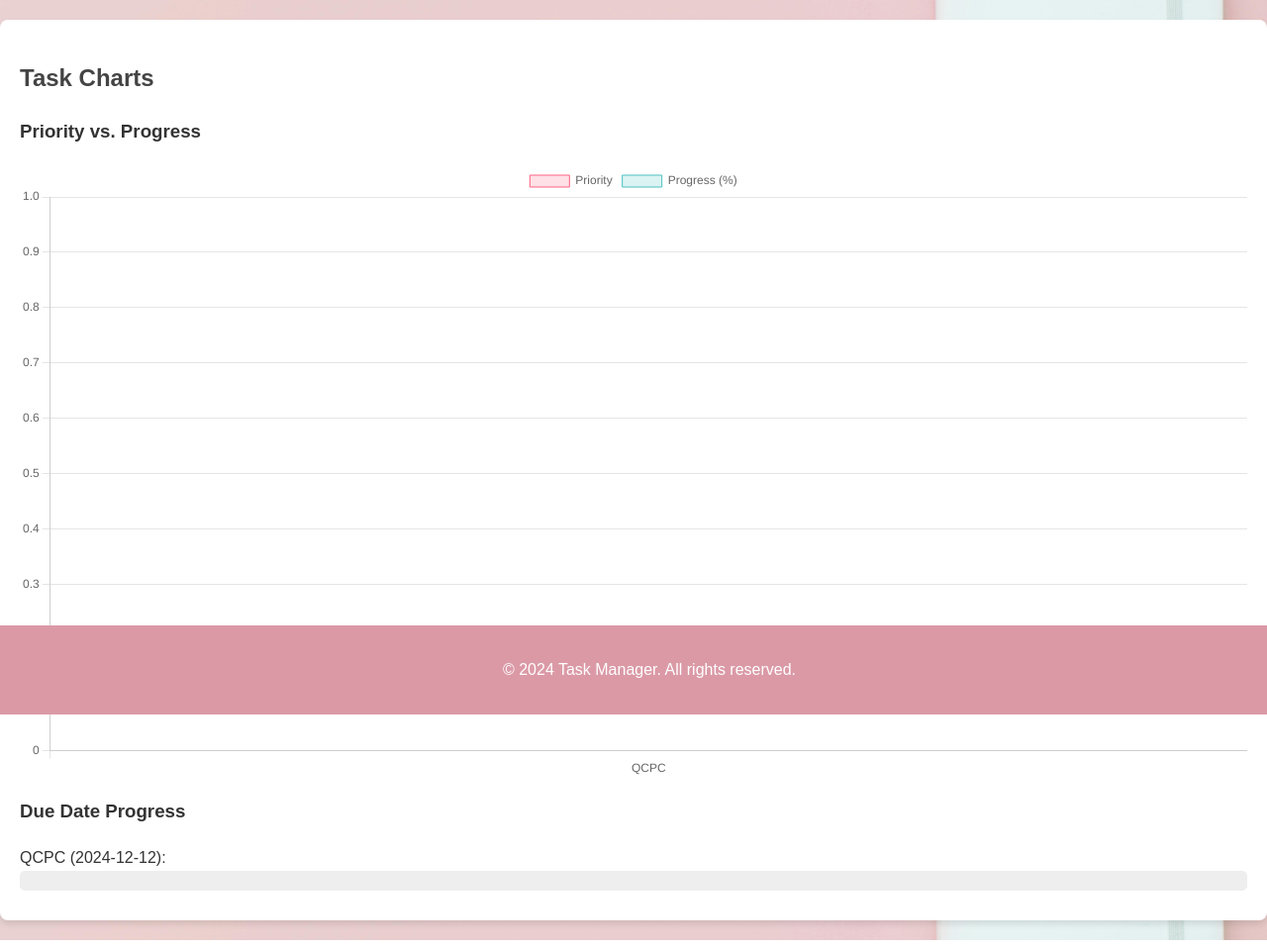
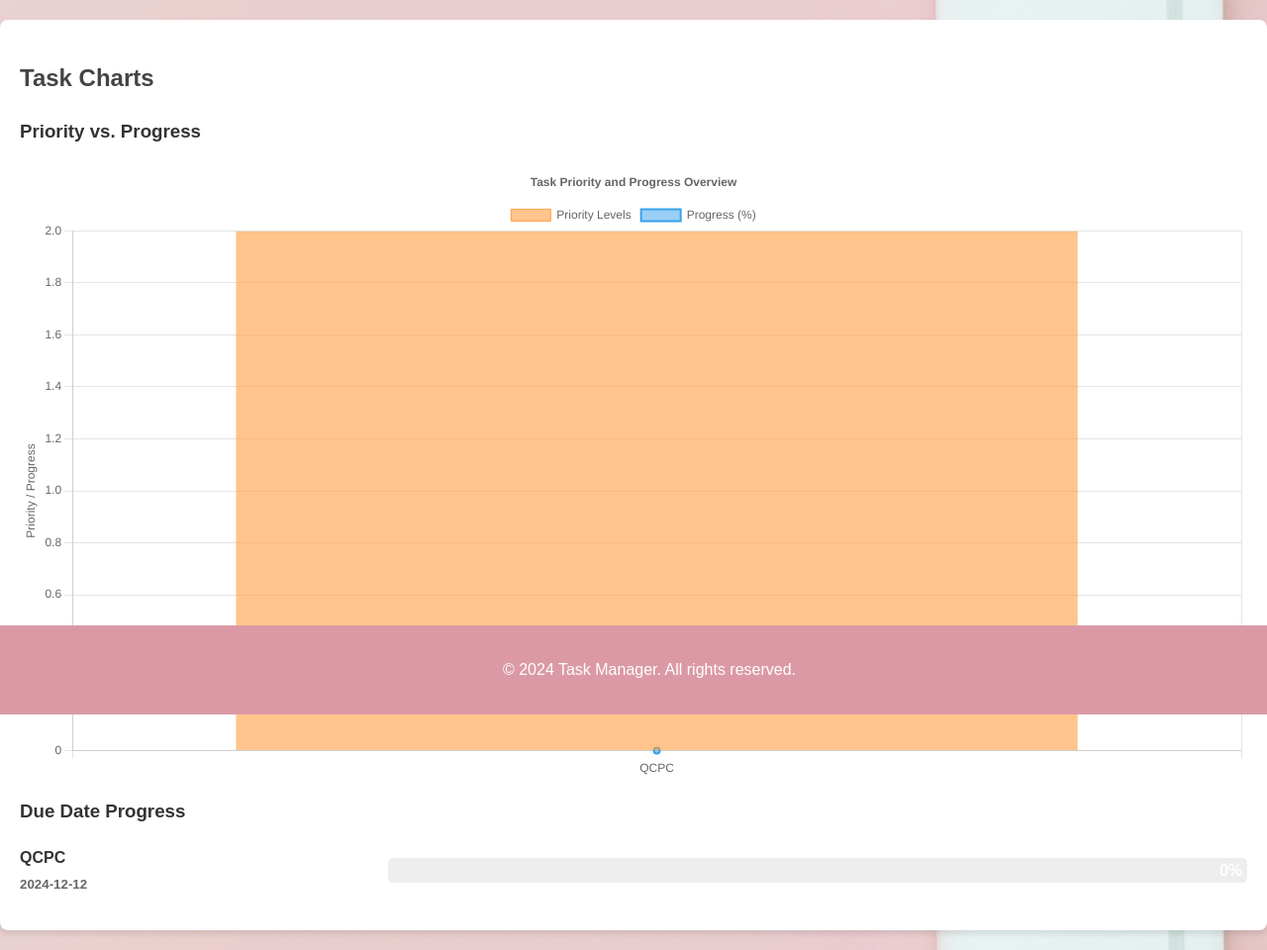
Before and after one commit to solomonAlemu/Task-Manager-Website, a Flask app: page /task_charts in a window 1280 px wide. Shown: the part 78-1038 px from the top of the page at 99% size. Run offline with Flask 3, Linux system fonts and the light colour scheme; data comes from the database, SQL or seed files in the repository.

Commit message:
revised task chart;

```diff
--- a/app.py
+++ b/app.py
@@ -262,7 +262,29 @@ def delete_historical_tasks():
 
 @app.route('/monthly-action', methods=['GET', 'POST'])
 def monthly_action():
-    # ... (previous code remains the same)
+    """Manage monthly action items."""
+    if request.method == 'POST':
+        description = request.form.get('description')
+        priority = request.form.get('priority', 'Medium')
+        due_date = request.form.get('due_date')
+        notes = request.form.get('notes', '')
+
+        if not description:
+            return "Description is required.", 400
+
+        try:
+            with sqlite3.connect(DATABASE) as conn:
+                cursor = conn.cursor()
+                cursor.execute('''
+                    INSERT INTO monthly_action_items
+                    (description, priority, due_date, notes, status)
+                    VALUES (?, ?, ?, ?, 'Open')
+                ''', (description, priority, due_date, notes))
+                conn.commit()
+            return redirect(url_for('monthly_action'))
+        except sqlite3.Error as e:
+            print(f"Database error: {e}")
+            return "Error: Unable to add action item.", 500
 
     # Fetch existing monthly action items
     try:
@@ -273,21 +295,6 @@ def monthly_action():
                        due_date, percentage_completion, notes
                 FROM monthly_action_items
                 WHERE status IN ('Open', 'In Progress')
-                ORDER BY created_at DESC
-            ''')
-            monthly_actions = cursor.fetchall()
-        return render_template('monthly_action.html', monthly_actions=monthly_actions)
-    except sqlite3.Error as e:
-        print(f"Database error: {e}")
-        return "Error: Unable to fetch monthly action items.", 500
-    # Fetch existing monthly action items
-    try:
-        with sqlite3.connect(DATABASE) as conn:
-            cursor = conn.cursor()
-            cursor.execute('''
-                SELECT id, description, priority, status,
-                       due_date, percentage_completion, notes
-                FROM monthly_action_items
                 ORDER BY created_at DESC
             ''')
             monthly_actions = cursor.fetchall()
--- a/templates/Home.html
+++ b/templates/Home.html
@@ -101,11 +101,6 @@
 						  value="{{ task[4] }}"
 						  required
 						/>
-						<button type="submit" class="update-btn">Update</button>
-					  </form>
-
-					  <!-- Update Task Status -->
-					  <form action="/update/{{ task[0] }}" method="POST" class="form-container">
 						<label for="status">Task Status</label>
 						<select name="status" id="status">
 						  <option value="Open" {% if task[2] == 'Open' %}selected{% endif %}>Open</option>
--- a/templates/task_charts.html
+++ b/templates/task_charts.html
@@ -25,53 +25,121 @@
                 data: {
                     labels: data.tasks.map(task => task.name),
                     datasets: [{
-                        label: 'Priority',
-                        data: data.priorities,
-                        backgroundColor: 'rgba(255, 99, 132, 0.2)',
-                        borderColor: 'rgba(255, 99, 132, 1)',
+                        label: 'Priority Levels',
+                        data: data.tasks.map(task => {
+                            // Map priority to numeric values for visualization
+                            const priorityMap = { 'Low': 1, 'Medium': 2, 'High': 3 };
+                            return priorityMap[task.priority] || 1;
+                        }),
+                        backgroundColor: data.tasks.map(task => {
+                            // Color-code based on priority
+                            if (task.priority === 'High') return 'rgba(255, 99, 132, 0.6)';
+                            if (task.priority === 'Medium') return 'rgba(255, 159, 64, 0.6)';
+                            return 'rgba(75, 192, 192, 0.6)';
+                        }),
+                        borderColor: data.tasks.map(task => {
+                            if (task.priority === 'High') return 'rgba(255, 99, 132, 1)';
+                            if (task.priority === 'Medium') return 'rgba(255, 159, 64, 1)';
+                            return 'rgba(75, 192, 192, 1)';
+                        }),
                         borderWidth: 1
                     }, {
                         label: 'Progress (%)',
                         data: data.progress,
-                        backgroundColor: 'rgba(75, 192, 192, 0.2)',
-                        borderColor: 'rgba(75, 192, 192, 1)',
-                        borderWidth: 1
+                        backgroundColor: 'rgba(54, 162, 235, 0.5)',
+                        borderColor: 'rgba(54, 162, 235, 1)',
+                        type: 'line',
+                        borderWidth: 2,
+                        fill: false
                     }]
                 },
                 options: {
                     responsive: true,
+                    plugins: {
+                        title: {
+                            display: true,
+                            text: 'Task Priority and Progress Overview'
+                        },
+                        tooltip: {
+                            callbacks: {
+                                label: function(context) {
+                                    const taskIndex = context.dataIndex;
+                                    const task = data.tasks[taskIndex];
+                                    if (context.datasetIndex === 0) {
+                                        return `Priority: ${task.priority}`;
+                                    }
+                                    return `Progress: ${task.progress}%`;
+                                }
+                            }
+                        }
+                    },
                     scales: {
-                        y: { beginAtZero: true }
+                        y: {
+                            beginAtZero: true,
+                            title: {
+                                display: true,
+                                text: 'Priority / Progress'
+                            }
+                        }
                     }
                 }
             });
 
-            // Due Date Progress Bars
+            // Enhanced Due Date Progress Bars
             const progressBars = document.getElementById('progressBars');
-            data.tasks.forEach(task => {
+            data.tasks
+                .sort((a, b) => new Date(a.due_date) - new Date(b.due_date)) // Sort by due date
+                .forEach(task => {
                     const barContainer = document.createElement('div');
-                barContainer.style.margin = '10px 0';
+                    barContainer.style.margin = '15px 0';
+                    barContainer.style.display = 'flex';
+                    barContainer.style.alignItems = 'center';
 
-                const label = document.createElement('span');
-                label.textContent = `${task.name} (${task.due_date}): `;
+                    const label = document.createElement('div');
+                    label.style.width = '30%';
+                    label.style.fontWeight = 'bold';
+                    label.innerHTML = `
+                        <span>${task.name}</span><br>
+                        <small style="color: #666;">${task.due_date}</small>
+                    `;
                     barContainer.appendChild(label);
 
                     const progressBar = document.createElement('div');
-                progressBar.style.width = '100%';
+                    progressBar.style.width = '70%';
                     progressBar.style.backgroundColor = '#eee';
                     progressBar.style.borderRadius = '5px';
+                    progressBar.style.position = 'relative';
+                    progressBar.style.height = '25px';
 
                     const progress = document.createElement('div');
                     progress.style.width = `${task.progress}%`;
-                progress.style.height = '20px';
-                progress.style.backgroundColor = task.progress > 75 ? 'green' : (task.progress > 50 ? 'orange' : 'red');
+                    progress.style.height = '100%';
+                    progress.style.backgroundColor =
+                        task.progress > 75 ? 'green' :
+                        (task.progress > 50 ? 'orange' : 'red');
                     progress.style.borderRadius = '5px';
+                    progress.style.transition = 'width 0.5s ease-in-out';
+
+                    const progressText = document.createElement('span');
+                    progressText.textContent = `${task.progress}%`;
+                    progressText.style.position = 'absolute';
+                    progressText.style.right = '5px';
+                    progressText.style.top = '50%';
+                    progressText.style.transform = 'translateY(-50%)';
+                    progressText.style.color = 'white';
+                    progressText.style.fontWeight = 'bold';
 
                     progressBar.appendChild(progress);
+                    progressBar.appendChild(progressText);
                     barContainer.appendChild(progressBar);
 
                     progressBars.appendChild(barContainer);
                 });
+        })
+        .catch(error => {
+            console.error('Error fetching task data:', error);
+            const progressBars = document.getElementById('progressBars');
+            progressBars.innerHTML = `<p style="color: red;">Failed to load task data: ${error.message}</p>`;
         });
 </script>
 {% endblock %}
```
Lines whose indentation alone changed are shown as unchanged.
